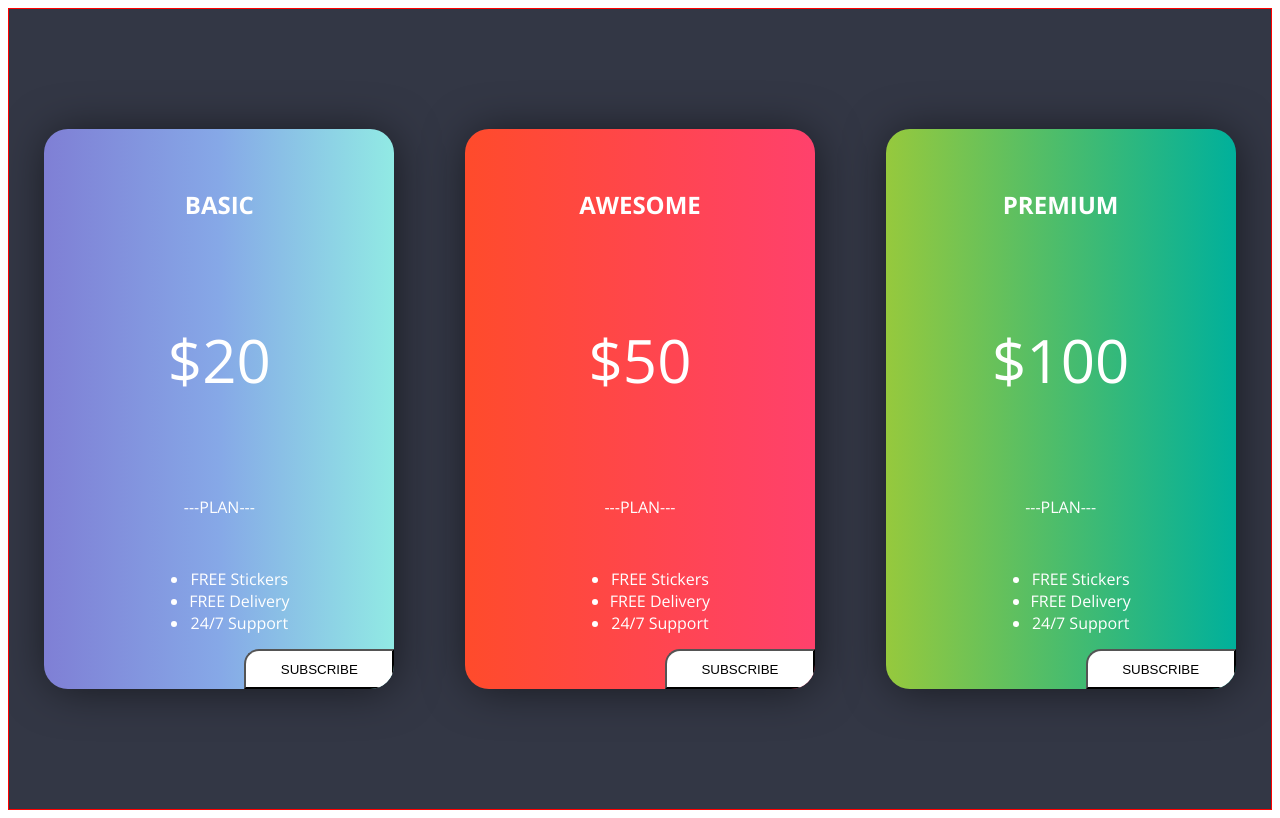
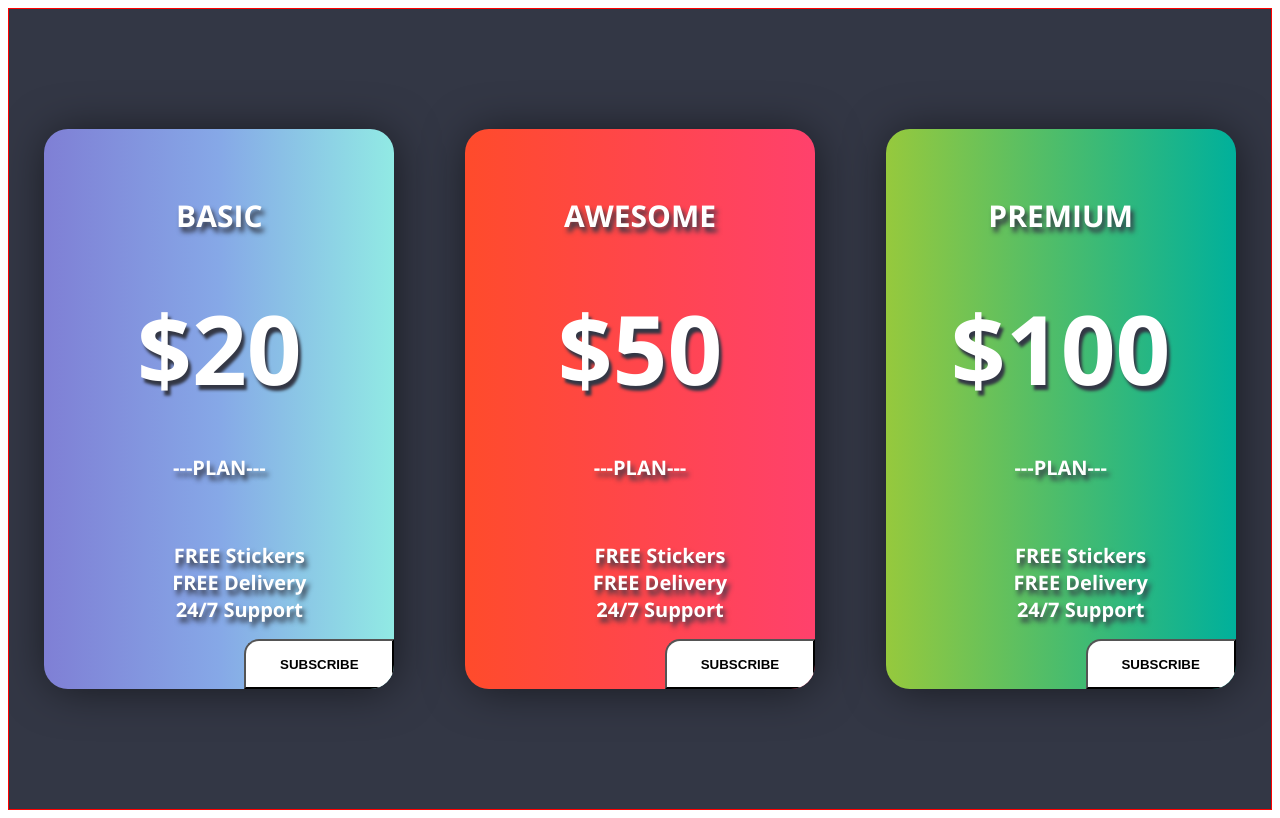
Before and after one commit to DevBenjaAC/Cards-Gradients-Transition, a plain HTML site: page index.html in a window 1280 px wide. Drawn offline with nearby package versions, Linux system fonts and the light colour scheme.

Commit message:
finish index  before add scale

```diff
--- a/css/style.css
+++ b/css/style.css
@@ -25,12 +25,14 @@ body {
   display: flex;
   flex-direction: column;
   align-items: center;
+  align-content: center;
   justify-content: space-around;
   position: relative;
   overflow: hidden;
   box-shadow: 2px 2px 46px -4px rgba(0, 0, 0, 0.6);
   transition: all 0.2s ease-in-out;
   color: white;
+  font-size: 20px;
 }
 .card-a {
   background: #7f7fd5;
@@ -44,17 +46,34 @@ body {
   background: #00b09b;
   background: linear-gradient(to right, #96c93d, #00b09b);
 }
-
+h2 {
+  font-weight: bold;
+  text-shadow: 3px 5px 5px #333745;
+}
 .precio {
-  font-size: 60px;
+  font-size: 6rem;
+  font-weight: bold;
+  margin: 0;
+  text-shadow: 3px 5px 3px #333745;
 }
 .btn-subs {
   cursor: pointer;
   width: 150px;
-  height: 40px;
+  height: 50px;
   background-color: white;
+  font-weight: bold;
   position: absolute;
   bottom: 0;
   right: 0;
   border-top-left-radius: 15px;
 }
+.plan {
+  font-weight: bold;
+  text-shadow: 3px 5px 5px #333745;
+}
+.list {
+  font-weight: bold;
+  list-style: none;
+  text-shadow: 3px 5px 5px #333745;
+  margin-bottom: 25px;
+}
--- a/index.html
+++ b/index.html
@@ -20,8 +20,8 @@
         <div class="ctn-precio">
           <p class="precio">$20</p>
         </div>
-        <p>---PLAN---</p>
-        <ul>
+        <p class="plan">---PLAN---</p>
+        <ul class="list">
           <li>FREE Stickers</li>
           <li>FREE Delivery</li>
           <li>24/7 Support</li>
@@ -31,8 +31,8 @@
       <div class="card card-b">
         <h2>AWESOME</h2>
         <p class="precio">$50</p>
-        <p>---PLAN---</p>
-        <ul>
+        <p class="plan">---PLAN---</p>
+        <ul class="list">
           <li>FREE Stickers</li>
           <li>FREE Delivery</li>
           <li>24/7 Support</li>
@@ -42,8 +42,8 @@
       <div class="card card-c">
         <h2>PREMIUM</h2>
         <p class="precio">$100</p>
-        <p>---PLAN---</p>
-        <ul>
+        <p class="plan">---PLAN---</p>
+        <ul class="list">
           <li>FREE Stickers</li>
           <li>FREE Delivery</li>
           <li>24/7 Support</li>
```
